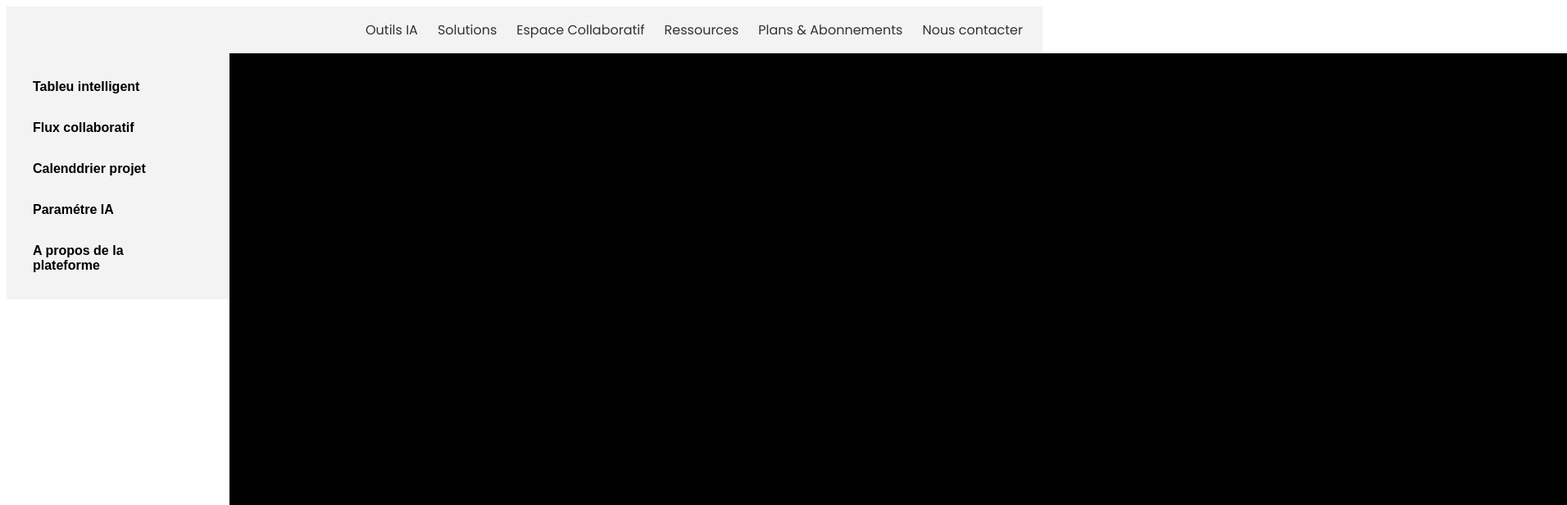
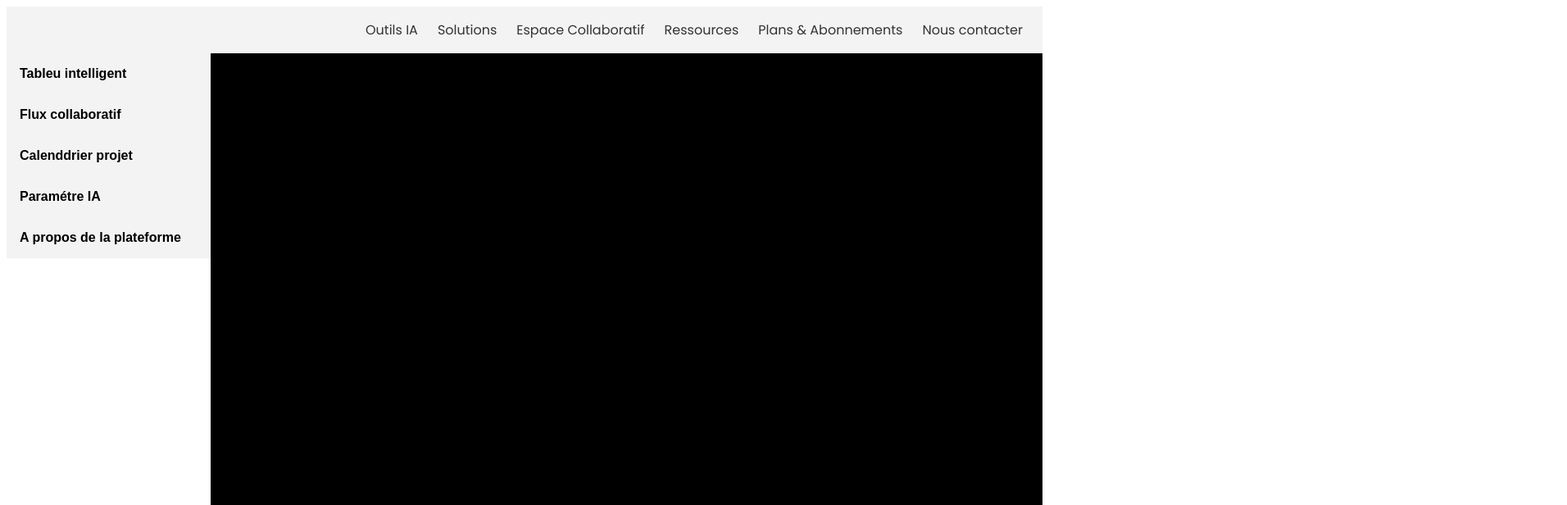
Before and after one commit to garysounigo/angular-component-training, an Angular app: page / in a window 1280 px wide. Shown: the top 616 px of the page at 82% size, 1912 px wide, since content can reach past the window. Built offline with nearby package versions, Linux system fonts and the light colour scheme.

Commit message:
home.component: fix layout to stretch column and to flex-grow last column

```diff
--- a/src/app/chat-container/chat-container.component.css
+++ b/src/app/chat-container/chat-container.component.css
@@ -1,3 +1,8 @@
+:host {
+    display: flex; /* Si chat-container a des éléments internes qui doivent s'étirer */
+    flex-direction: column; /* Si chat-container a des éléments internes qui doivent s'étirer */
+}
+
 .chat-container {
     display: flex;
     flex-direction: row;
@@ -11,7 +16,7 @@
     background-color: black;
     display:flex;
     flex-direction: column;
-    width: 1632px;
+    width: 100%;
     height: 600px;
     overflow-y: scroll;
     overflow-x: hidden;
--- a/src/app/home/home.component.css
+++ b/src/app/home/home.component.css
@@ -2,6 +2,33 @@
 	display: inline-flex;
 	flex-direction: row;
 	justify-content: flex-start;
-	align-items: flex-start;
-	margin-bottom: 80px;
+	align-items: stretch;;
+	/* margin-bottom: 80px; */
+	width: 100%;
+	height: 100%;
 }
+
+.flex-column {
+	display: flex;
+	flex-direction: column;
+
+}
+
+.column1 {
+    /* Si vous voulez que la dock ait une largeur fixe, par exemple */
+    flex-shrink: 0; /* Empêche le rétrécissement si l'espace est limité */
+}
+
+/* Pour la deuxième colonne (qui contient le chat) */
+.column2 {
+    flex-grow: 1; /* C'est la clé pour que cette colonne prenne tout l'espace restant */
+    width: 100%; /* Assure qu'elle prend sa part de l'espace restant */
+}
+
+chat-container {
+    flex-grow: 1; /* Le conteneur de chat prend tout l'espace vertical restant */
+}
+
+chat-input {
+    flex-shrink: 0; /* L'input de chat ne se réduit pas */
+}
--- a/src/app/home/home.component.html
+++ b/src/app/home/home.component.html
@@ -1,7 +1,10 @@
+
 <navigation-list></navigation-list>
 <div class="flex-row">
-	<dock [lists]="lists"></dock>
-	<div class="flex-column">
+	<div class="flex-column column1">
+		<dock [lists]="lists"></dock>
+	</div>
+	<div class="flex-column column2">
 		<chat-container [conversation]="conversation"></chat-container>
 		<chat-input (value)="onValue($event)"></chat-input>
 	</div>
--- a/src/app/justin/chat-input/chat-input.component.css
+++ b/src/app/justin/chat-input/chat-input.component.css
@@ -9,7 +9,7 @@
     flex-direction: column;
     align-items: flex-start;
     justify-content: flex-start;
-    width: 1632px;
+    width: 100%;
     height: 48px;
     max-height: 280px;
     padding: 11px;
--- a/src/app/justin/dock/dock.component.css
+++ b/src/app/justin/dock/dock.component.css
@@ -2,8 +2,8 @@
     display: inline-flex;
     flex-direction: column;
     justify-content: flex-start;
-    padding: 16px;
+    /* padding: 16px; */
     background: #f3f3f3;
-    width: 240px;
+    height: 100%;
     /* box-shadow:  0 2px 4px -1px hsla(214, 53%, 23%, 0.16), 0 3px 12px -1px hsla(214, 50%, 22%, 0.26); */
 }
```
